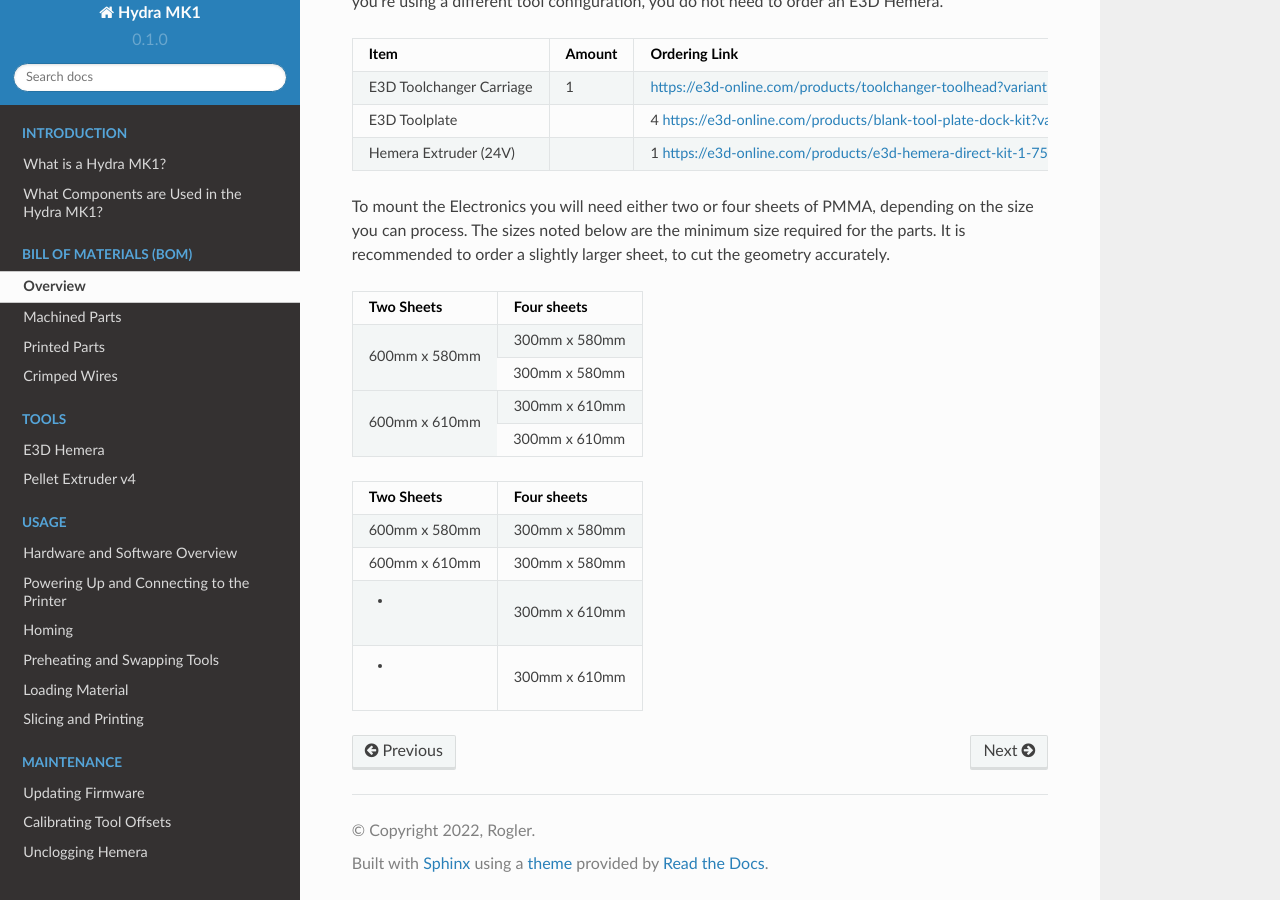
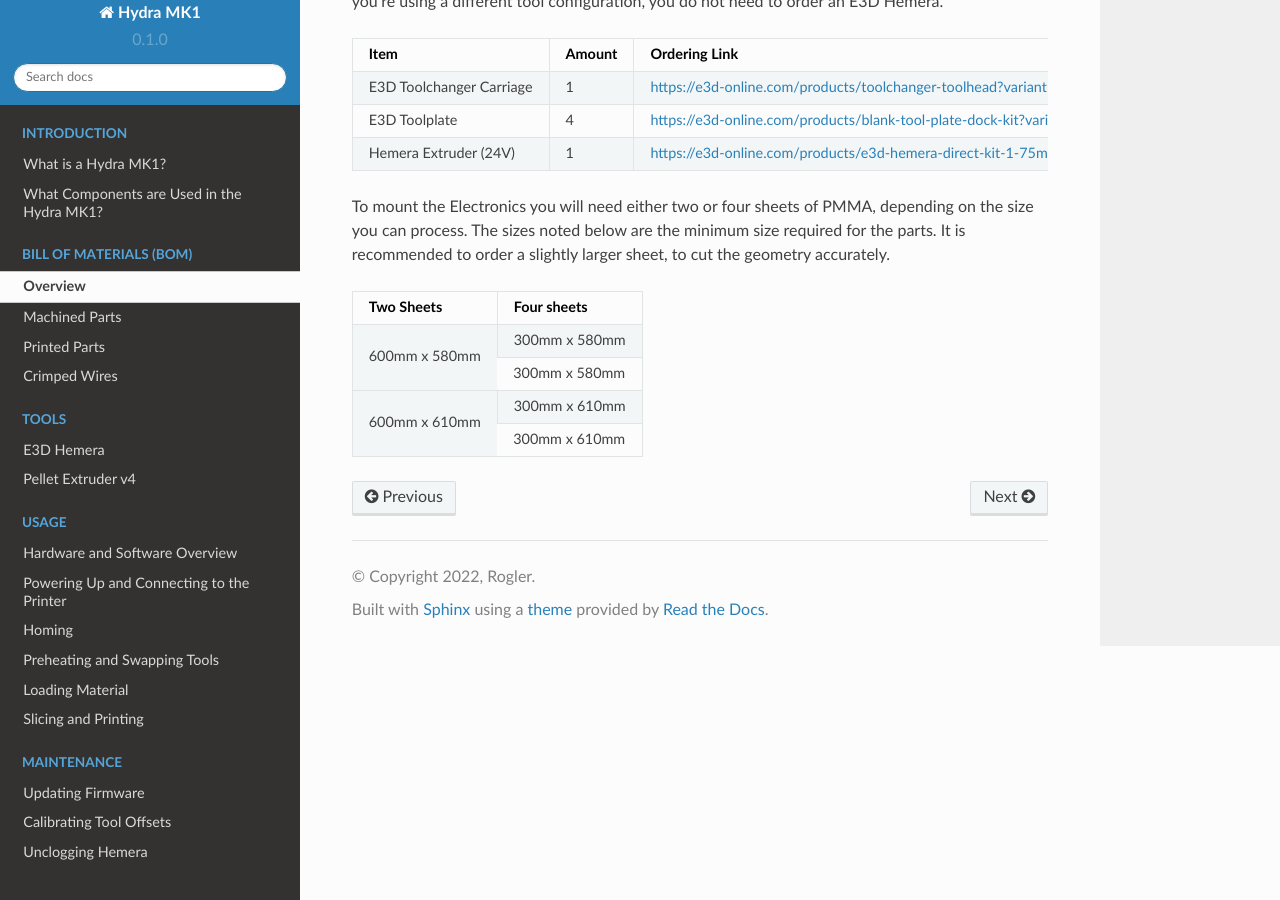
Before and after one commit to srl-ethz/hydra-documentation, a Sphinx documentation site: the page built from docs/source/bom/overview.rst, in a window 1280 px wide and 900 px high, scrolled down 1032 px. Built offline with Sphinx 7.4.7 and the Read the Docs theme 2.0.0, drawn with Linux system fonts in a browser that asks for light colours; pages that are not in the unit, such as notebooks, are missing from menus.

Commit message:
Update overview.rst

```diff
--- a/docs/source/bom/overview.rst
+++ b/docs/source/bom/overview.rst
@@ -43,13 +43,13 @@ The toolchanger parts can be ordered directly from the E3D online store or local
 +---------------------------+-----------+----------------------------------------------------------------------------------+
 
 
-========================= ======= =================================================================================
-Item                      Amount  Ordering Link
-========================= ======= =================================================================================
-E3D Toolchanger Carriage  1        https://e3d-online.com/products/toolchanger-toolhead?variant=31134333927483
-E3D Toolplate		          4        https://e3d-online.com/products/blank-tool-plate-dock-kit?variant=32570067058747
-Hemera Extruder (24V)		  1        https://e3d-online.com/products/e3d-hemera-direct-kit-1-75mm
-========================= ======= =================================================================================
+========================= ========= =================================================================================
+Item                       Amount    Ordering Link
+========================= ========= =================================================================================
+E3D Toolchanger Carriage  1          https://e3d-online.com/products/toolchanger-toolhead?variant=31134333927483
+E3D Toolplate		          4          https://e3d-online.com/products/blank-tool-plate-dock-kit?variant=32570067058747
+Hemera Extruder (24V)		  1          https://e3d-online.com/products/e3d-hemera-direct-kit-1-75mm
+========================= ========= =================================================================================
 
 To mount the Electronics you will need either two or four sheets of PMMA, depending on the size you can process. The sizes noted below are the minimum size required for the parts. It is recommended to order a slightly larger sheet, to cut the geometry accurately.
 
@@ -64,12 +64,3 @@ To mount the Electronics you will need either two or four sheets of PMMA, depend
 +                        +---------------------+
 |                        | 300mm x 610mm       |
 +------------------------+---------------------+
-
-================== ====================
-Two Sheets          Four sheets
-================== ====================
-600mm x 580mm       300mm x 580mm
-600mm x 610mm       300mm x 580mm
--                   300mm x 610mm
--                   300mm x 610mm
-================== ====================
```
